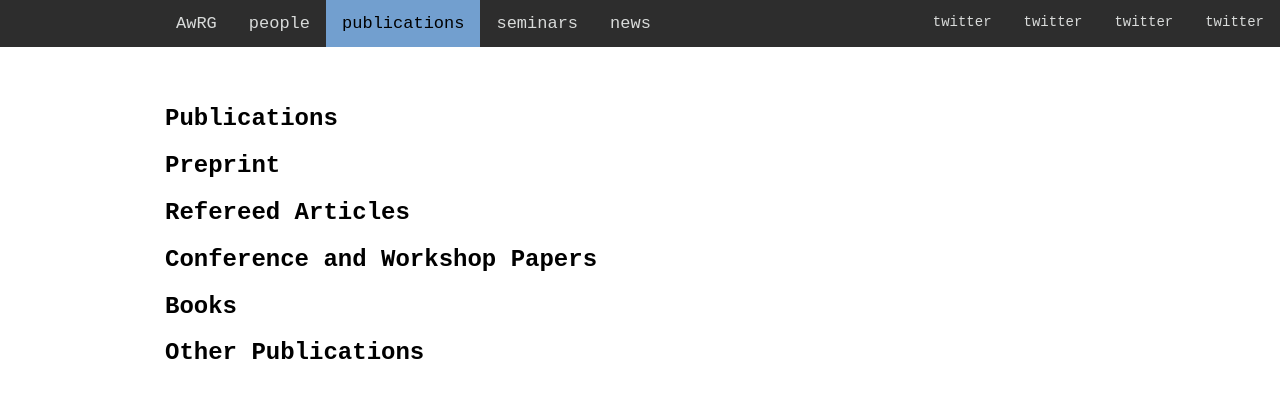
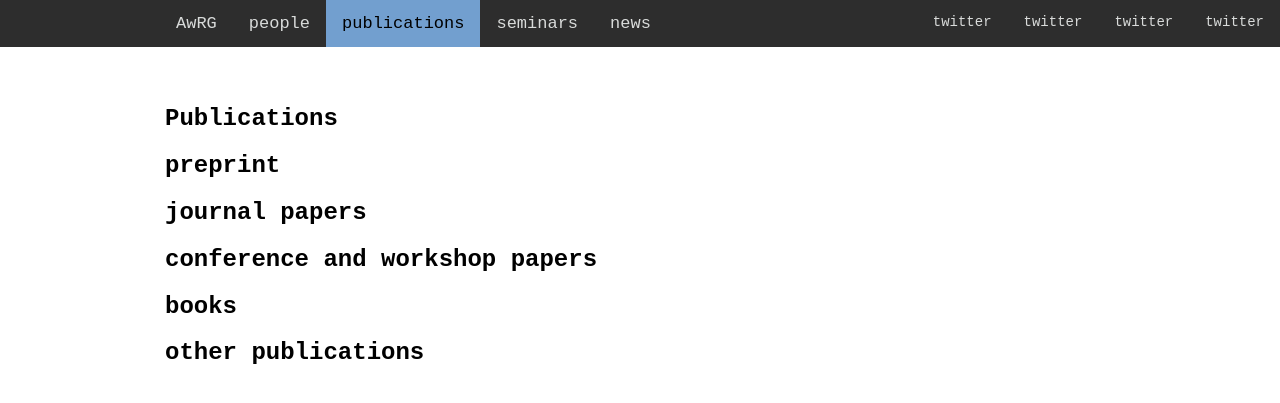
Before and after one commit to gherardovarando/web-group-template, a Jekyll site: the page built from publications.md, in a window 1280 px wide. Shown: the top 403 px of the page. Built offline with Jekyll 4.4.1, drawn with Linux system fonts in a browser that asks for light colours.

Commit message:
upd biblio

```diff
--- a/_includes/biblio.html
+++ b/_includes/biblio.html
@@ -14,31 +14,31 @@
 <div class="bibtex_structure">
   <div class="sections bibtextypekey">
     <div class="section misc|techreport">
-      <h2>Preprint</h2>
+      <h2>preprint</h2>
       <div class="sort year" extra="DESC number">
         <div class="templates"></div>
       </div>
     </div>
     <div class="section article">
-      <h2>Refereed Articles</h2>
+      <h2>journal papers</h2>
       <div class="sort year" extra="DESC number">
         <div class="templates"></div>
       </div>
     </div>
     <div class="section inproceedings">
-      <h2>Conference and Workshop Papers</h2>
+      <h2>conference and workshop papers</h2>
       <div class="sort year" extra="DESC number">
         <div class="templates"></div>
       </div>
     </div>
     <div class="section book">
-      <h2>Books</h2>
+      <h2>books</h2>
       <div class="sort year" extra="DESC number">
         <div class="templates"></div>
       </div>
     </div>
     <div class="section phdthesis|mastersthesis|bachelorsthesis">
-      <h2>Other Publications</h2>
+      <h2>other publications</h2>
       <div class="sort year" extra="DESC number">
         <div class="templates"></div>
       </div>
```
